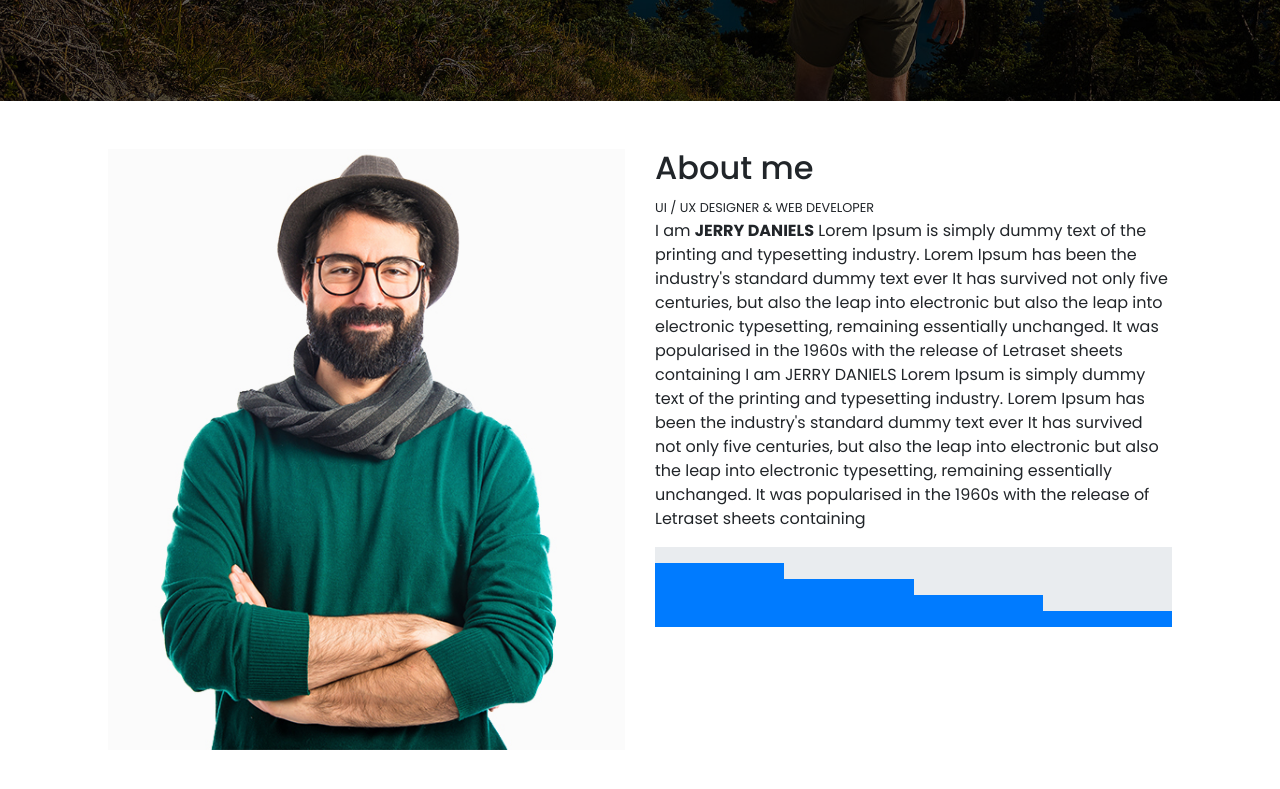
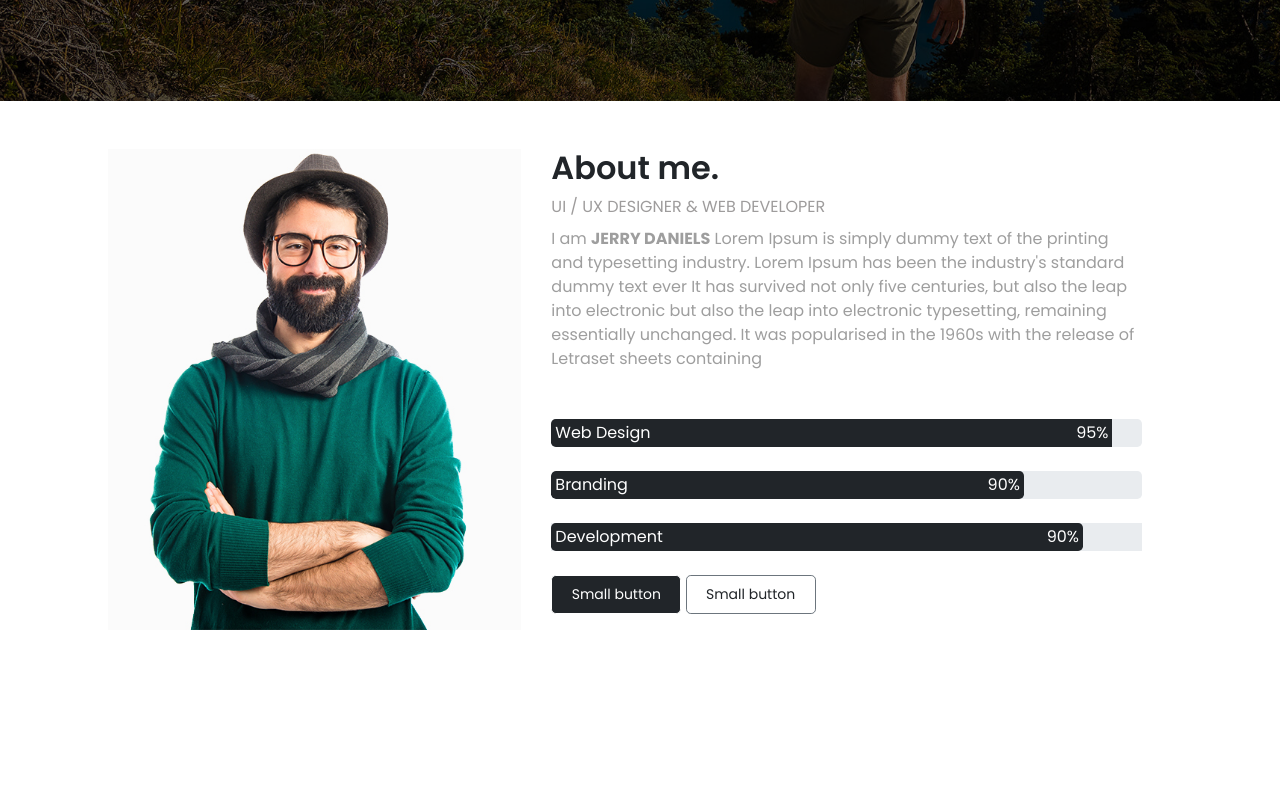
Before and after one commit to ayaarragab/Front-end_designs, a plain HTML site: page Larry_Daniels/index.html in a window 1280 px wide. Shown: the part 699-1488 px from the top of the page. Drawn offline with Linux system fonts and the light colour scheme.

Commit message:
About page done

```diff
--- a/Larry_Daniels/css/style.css
+++ b/Larry_Daniels/css/style.css
@@ -175,3 +175,59 @@
     display: block;
 }
 /* End intro-page */
+/* Start about */
+.col img{
+    width: 80%;
+    height: 100%;
+}
+.progress-bar
+{
+    background-color: #212529;
+}
+.progress-bar div{
+    font-size: 0.99999rem;
+    line-height: 20px;
+}
+.about-txt small{
+    font-size: 1rem;
+}
+.progress{
+    height: 28px;
+    width: 100%;
+}
+.about-txt h2{
+    font-weight: 600;
+}
+.abt-btns button:nth-of-type(1){
+    background-color: #212529;
+    border-color: white;
+    width: 130px;
+}
+.abt-btns button:nth-of-type(2){
+    background-color: white;
+    color: #212529;
+    width: 130px;
+}
+.abt-btns button:nth-of-type(1):hover{
+    animation: opacity 1.5s;
+    background-color: white;
+    color: #212529;
+    border-color: #212529;
+
+}
+.abt-btns button:nth-of-type(2):hover{
+    animation: opacity 1.5s;
+    background-color: #212529;
+    color: white;
+    border-color: white;
+
+}
+@keyframes opacity {
+    0%{
+     opacity: 0%;
+    }
+    100%{
+        opacity: 100%;
+    }
+}
+/* End about */
--- a/Larry_Daniels/index.html
+++ b/Larry_Daniels/index.html
@@ -75,34 +75,44 @@
     </section>
     <section class="about container-fluid vh-100 vw-100">
       <div class="container">
-        <div class="row p-5 d-flex justify-content-lg-around flex-sm-column flex-md-row ">
-          <div class="col">
-              <img src="imgs/hero.jpg" class="w-100 d-block" alt="Larry's photo">
+        <div class="row p-5 d-flex justify-content-lg-around flex-sm-column flex-md-row w-100 ">
+          <div class="col-5 w-25">
+              <img src="imgs/hero.jpg" class="img-fluid d-block" alt="Larry's photo">
           </div>
-          <div class="col">
-            <h2>About me</h2>
-            <small>UI / UX DESIGNER & WEB DEVELOPER</small>
-            <p>I am <strong>JERRY DANIELS</strong> Lorem Ipsum is simply dummy text of the printing and typesetting industry. Lorem Ipsum has been the industry's standard dummy text ever It has survived not only five centuries, but also the leap into electronic but also the leap into electronic typesetting, remaining essentially unchanged. It was popularised in the 1960s with the release of Letraset sheets containing
-
-              I am JERRY DANIELS Lorem Ipsum is simply dummy text of the printing and typesetting industry. Lorem Ipsum has been the industry's standard dummy text ever It has survived not only five centuries, but also the leap into electronic but also the leap into electronic typesetting, remaining essentially unchanged. It was popularised in the 1960s with the release of Letraset sheets containing
-            </p>
-            <div class="progress" role="progressbar" aria-label="Basic example" aria-valuenow="0" aria-valuemin="0" aria-valuemax="100">
-              <div class="progress-bar" style="width: 0%"></div>
+          <div class="col-7">
+            <div class="about-txt mb-5">
+              <h2>About me.</h2>
+              <small style="color: #9e9c9c;">UI / UX DESIGNER & WEB DEVELOPER</small>
+              <p class="mt-2" style="color: #9e9e9e;" >I am <strong>JERRY DANIELS</strong> Lorem Ipsum is simply dummy text of the printing and typesetting industry. Lorem Ipsum has been the industry's standard dummy text ever It has survived not only five centuries, but also the leap into electronic but also the leap into electronic typesetting, remaining essentially unchanged. It was popularised in the 1960s with the release of Letraset sheets containing</p>
             </div>
-            <div class="progress" role="progressbar" aria-label="Basic example" aria-valuenow="25" aria-valuemin="0" aria-valuemax="100">
-              <div class="progress-bar" style="width: 25%"></div>
+            <div class="progress mb-4 rounded-3" role="progressbar" aria-label="Basic example" aria-valuenow="0" aria-valuemin="0" aria-valuemax="100">
+              <div class="progress-bar justify-content-between d-flex flex-row" style="width: 95%"><div class="p-1">Web Design</div><div class="p-1">95%</div>
+              </div>
             </div>
-            <div class="progress" role="progressbar" aria-label="Basic example" aria-valuenow="50" aria-valuemin="0" aria-valuemax="100">
-              <div class="progress-bar" style="width: 50%"></div>
+            <div class="progress mb-4 rounded-3" role="progressbar" aria-label="Basic example" aria-valuenow="25" aria-valuemin="0" aria-valuemax="100">
+              <div class="progress-bar d-flex justify-content-between d-flex flex-row rounded-3" style="width: 80%"><div class="p-1">Branding</div><div class="p-1">90%</div></div>
             </div>
-            <div class="progress" role="progressbar" aria-label="Basic example" aria-valuenow="75" aria-valuemin="0" aria-valuemax="100">
-              <div class="progress-bar" style="width: 75%"></div>
+            <div class="progress mb-4" role="progressbar" aria-label="Basic example" aria-valuenow="90" aria-valuemin="0" aria-valuemax="100">
+              <div class="progress-bar d-flex justify-content-between d-flex flex-row rounded-3" style="width: 90%"><div class="p-1">Development</div><div class="p-1">90%</div></div>
             </div>
-            <div class="progress" role="progressbar" aria-label="Basic example" aria-valuenow="100" aria-valuemin="0" aria-valuemax="100">
-              <div class="progress-bar" style="width: 100%"></div>
+            <div class="abt-btns">
+              <button type="button" class="btn btn-primary rounded-3 btn-sm p-2">Small button</button>
+              <button type="button" class="btn btn-secondary btn-sm rounded-3 p-2">Small button</button>
             </div>
           </div>
         </div>
+      </div>
+    </section>
+    <section class="services">
+      <div class="row">
+        <div class="col"></div>
+        <div class="col"></div>
+        <div class="col"></div>
+      </div>
+      <div class="row">
+        <div class="col"></div>
+        <div class="col"></div>
+        <div class="col"></div>
       </div>
     </section>
 <script src="js/all.min.js"></script>
```
